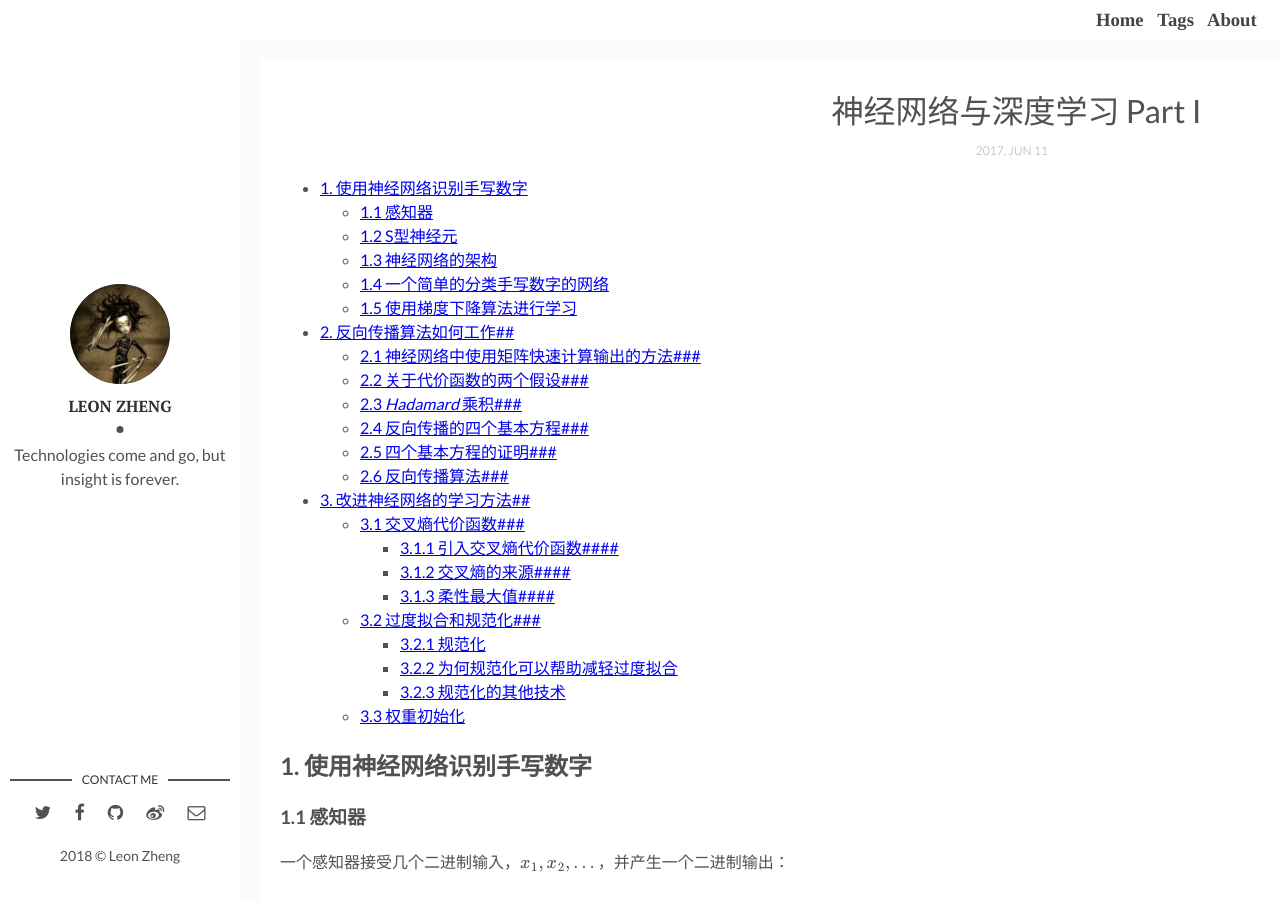
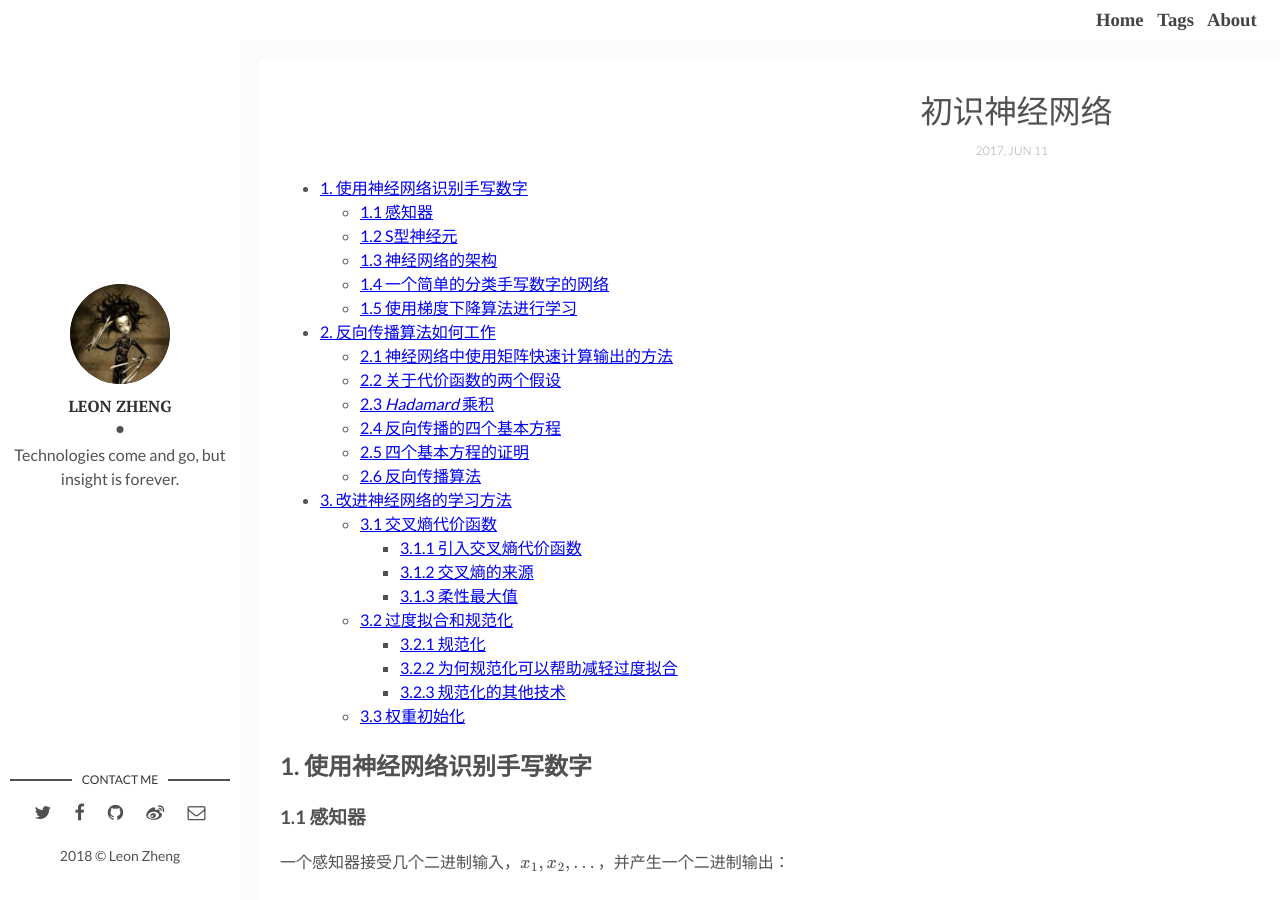
Before and after one commit to leon-zheng/leon-zheng.github.io, a Jekyll site: the page built from _posts/2017-06-11-the-first-neural-network.md, in a window 1280 px wide and 900 px high. Built offline with Jekyll 4.4.1, drawn with Linux system fonts in a browser that asks for light colours; formulas are drawn with MathJax 3; some of the changed text lies outside the part shown.

Commit message:
changed article title

```diff
--- a/_posts/2017-06-11-neural-networks-and-deep-learning-1.md
+++ b/_posts/2017-06-11-the-first-neural-network.md
@@ -1,8 +1,8 @@
 ---
-title: 神经网络与深度学习 Part I
+title: 初识神经网络
 layout: post
 img: nn.jpg
-tags: [神经网络, 深度学习]
+tags: [神经网络, 机器学习]
 ---
 
 * TOC
@@ -131,11 +131,11 @@ $Repeat:$
 
 
 
-## 2. 反向传播算法如何工作##
+## 2. 反向传播算法如何工作
 
 上一章我们得出了降低拟合误差的算法，但算法中涉及到的梯度计算还未解决。对于梯度计算，链式法则是本质且直观的解法，但由于其代数式非常复杂，我们需要寻找更简便的方法。反向传播算法最初在$1970$年代提及，但直到$1986$年*David Rumelhart, Geoffrey Hinton, Ronald Williams*的著名论文人们才发现反向传播算法比传统方法更快。现在，反向传播算法已经是神经网络学习的重要组成部分了。
 
-### 2.1 神经网络中使用矩阵快速计算输出的方法###
+### 2.1 神经网络中使用矩阵快速计算输出的方法
 
 我们使用 $\omega_{jk}^{l}$ 表示从第 $l-1$ 层的第 $k$ 个神经元到第 $l$ 层的第 $j$ 个神经元的链接上的权重，使用 $b_{j}^{l}$ 表示第 $l$ 层第 $j$ 个神经元的偏置，使用 $a_{j}^{l}$ 表示第 $l$ 层第 $j$ 个神经元的激活值。有了这些表示，第 $l$ 层的第 $j$ 个神经元的激活值就和第 $l-1$ 层的激活值通过方程联系起来了：
 $$
@@ -147,7 +147,7 @@ a^{l}=\sigma(\omega^{l}a^{l-1}+b^{l})\tag{2-2}
 $$
 在使用这个方程计算 $a^{l}$ 的过程中，我们计算了中间量 $z^{l}\equiv\omega^{l}a^{l-1}+b^{l}$。我们将 $z^{l}$ 称之为第 $l$ 层所有神经元的**带权输入**。
 
-### 2.2 关于代价函数的两个假设###
+### 2.2 关于代价函数的两个假设
 
 反向传播的目标是计算代价函数 $C$ 分别关于 $\omega$ 和 $b$ 的偏导数 $\partial C/\partial \omega$ 和 $\partial C/\partial b$。原始的二次代价函数为 ：
 $$
@@ -160,13 +160,13 @@ $$
 1. 代价函数可以被写成一个在每个训练样本 $x$ 上的代价函数 $C_{x}=\frac{1}{2}\left\|y(x)-a^{L}\right\|^{2}$ 的均值 $C=\frac{1}{n}\sum_{x}C_{x}$。
 2. 代价函数可以写作神经网络输出的函数。对于二次代价函数来说，$C=\frac{1}{2n}\sum_{x}\left\|y(x)-a^{L}\right\|^{2}$，对于确定的训练集，$n,x$ 是确定的，从而 $y(x)$ 也是确定的，所以该代价函数是神经网络输出 $a^{L}$ 的函数。
 
-### 2.3 *Hadamard* 乘积###
+### 2.3 *Hadamard* 乘积
 
 假设 $s$ 和 $t$ 是两个维度相同的向量或矩阵，那么我们使用 $s\odot t$ 表示**按元素**的乘积，这种乘法称为***Hadamard* 乘积**。
 
 *numpy*中可以使用 “$ * $” 运算符实现，*Matlab* 则使用 “$.*$” 运算符实现。
 
-### 2.4 反向传播的四个基本方程###
+### 2.4 反向传播的四个基本方程
 
 反向传播其实是对权重和偏置变化影响代价函数过程的理解，最终极的含义其实就是计算偏导数 $\partial C/\partial \omega_{jk}^{l}$ 和 $\partial C/\partial b_{j}^{l}$。为了计算这些值，我们引入一个中间变量 $\delta_{j}^{l}$，并将其称之为第 $l$ 层第 $j$ 个神经元上的误差。反向传播将给出计算误差 $\delta_{j}^{l}$ 的流程，然后将其关联到计算 $\partial C/\partial \omega_{jk}^{l}$ 和 $\partial C/\partial b_{j}^{l}$ 上。
 
@@ -207,14 +207,14 @@ $$
 \frac{\partial C}{\partial \omega^{l}}=\delta^{l}(a^{l-1})^{T}\tag{2-8}
 $$
 
-### 2.5 四个基本方程的证明###
+### 2.5 四个基本方程的证明
 
 1. 由定义可知，$\delta_{j}^{l}=\frac{\partial C}{\partial z_{j}^{l}}$。应用链式法则，$\delta_{j}^{L}=\sum_{k}\frac{\partial C}{\partial a_{k}^{L}} \cdot \frac{\partial a_{k}^{L}}{\partial z_{j}^{L}}$。由于第 $k$ 个神经元的输出激活值 $a_{k}^{L}$ 只依赖于第 $k$ 个神经元的带权输入 $z_{k}^{L}$，所以当 $k\neq j$ 时， $\frac{\partial a_{k}^{L}}{\partial z_{j}^{L}}$的值为 $0$，$\delta_{j}^{L}$ 的结果就简化为 $\delta_{j}^{L}=\frac{\partial C}{\partial a_{j}^{L}} \cdot \frac{\partial a_{j}^{L}}{\partial z_{j}^{L}}=\frac{\partial C}{\partial a_{j}^{L}} \cdot{\delta}'(z_{j}^{L})$。这正是分量形式的方程$1$。
 2. $\delta_{j}^{l}=\frac{\partial C}{\partial z_{j}^{l}}=\sum_{k}\frac{\partial C}{\partial z_{k}^{l+1}} \cdot\frac{\partial z_{k}^{l+1}}{\partial z_{j}^{l}}=\sum_{k}\frac{\partial z_{k}^{l+1}}{\partial z_{j}^{l}} \cdot\delta_{k}^{l+1}$，由于 $z_{k}^{l+1}=\sum_{j}\omega_{kj}^{l+1}a_{j}^{l}+b_{k}^{l+1}$，因此 $\frac{\partial z_{k}^{l+1}}{\partial z_{j}^{l}}=\omega_{kj}^{l+1}\cdot {\sigma}'(z_{j}^{l})$，代入前式可得 $\delta_{j}^{l}=\sum_{k}\omega_{kj}^{l+1}\delta_{k}^{l+1} {\sigma}'(z_{j}^{l})$。
 3. $\delta_{j}^{l}=\frac{\partial C}{\partial z_{j}^{l}}=\frac{\partial C}{\partial b_{j}^{l}}\frac{\partial b_{j}^{l}}{\partial z_{j}^{l}}$。由于 $z_{k}^{l}=\sum_{j}\omega_{kj}^{l}a_{j}^{l-1}+b_{k}^{l}$，所以 $\frac{\partial b_{j}^{l}}{\partial z_{j}^{l}}=1$，故 $\frac{\partial C}{\partial b_{j}^{l}}=\delta_{j}^{l}$。
 4. $\delta_{j}^{l}=\frac{\partial C}{\partial z_{j}^{l}}=\frac{\partial C}{\partial \omega_{jk}^{l}}\frac{\partial \omega_{jk}^{l}}{\partial z_{j}^{l}}$。由于 $\frac{\partial \omega_{jk}^{l}}{\partial z_{j}^{l}}=\frac{1}{a_{k}^{l-1}}$，所以 $\frac{\partial C}{\partial \omega_{jk}^{l}}=a_{k}^{l-1}\delta_{j}^{l}$。
 
-### 2.6 反向传播算法###
+### 2.6 反向传播算法
 
 1. 输入 $x$ ：为输入层设置对应的激活值 $a^{1}$。
 2. 前向传播：对每个 $l=2,3,...,L$ 计算相应的 $z^{l}=\omega^{l}a^{l-1}+b^{l}$ 和 $a^{l}=\sigma(z^{l})$。
@@ -228,9 +228,9 @@ $$
 
 
 
-## 3. 改进神经网络的学习方法##
+## 3. 改进神经网络的学习方法
 
-### 3.1 交叉熵代价函数###
+### 3.1 交叉熵代价函数
 
 在一般的神经网络中，神经元在犯错比较明显（当前的权重或偏置与理想的权重或偏置差距较大）时的学习速度缓慢。由于神经元是通过改变权重和偏置，并以代价函数的偏导数 $\partial C/\partial \omega$ 和 $\partial C/\partial b$ 所决定的速度学习，因此神经元学习缓慢的根本原因就是偏导数偏小。
 
@@ -240,7 +240,7 @@ $$
 
 根据 $\sigma(z)$ 的函数性质，当神经元的实际输出与期望输出差距很大（例如期望输出为$0$，而实际输出接近$1$）时，${\sigma}'(z)$ 的值很小，从而使 $\partial C/\partial \omega$ 和 $\partial C/\partial b$ 的值变得很小，导致神经元学习缓慢。
 
-#### 3.1.1 引入交叉熵代价函数####
+#### 3.1.1 引入交叉熵代价函数
 
 为了解决这种问题，我们引入交叉熵代价函数：$C=-\frac{1}{n}\sum_{x}\left [ y\ln a +(1-y)\ln(1-a) \right ]$，其中，$n$ 是训练数据的总数，求和是在所有的训练输入 $x$ 上进行的，$a$ 是输入为 $x$ 时神经元的实际输出，$y$ 是对应的目标输出。交叉熵能够作为代价函数有两点原因：
 1. 交叉熵始终是非负的；
@@ -260,7 +260,7 @@ C=-\frac{1}{n}\sum_x \sum_j \left[ y_j \ln a_j^L + (1-y_j) \ln (1-a_j^L) \right]
 $$
 需要注意的是，上述讨论只在输出神经元是S型神经元时有效，即当输出神经元是S型神经元时，交叉熵代价函数是比二次代价函数更好的选择。然而当输出神经元使用线性神经元时，由于 ${\sigma}'(z)$ 项的消失，二次代价函数将不会导致学习速度下降的问题。因而在这种情况下，二次代价函数就是一种合适的选择。
 
-#### 3.1.2 交叉熵的来源####
+#### 3.1.2 交叉熵的来源
 
 使用二次代价函数的神经网络学习速度下降的原因在于代价函数关于网络参数的偏导数中包含 ${\sigma}'(z)$ 这一项，因此我们希望对于一个训练样本，其代价函数的偏导数满足：
 $$
@@ -271,7 +271,7 @@ $$
 $$
 如果我们选择的代价函数满足这些条件，那么就可以实现初始误差越大，神经元学习越快的特性。实际上，我们可以通过数学的直觉推导出交叉熵的形式。由链式法则，我们有 $\frac{\partial C}{\partial b}=\frac{\partial C}{\partial a}{\sigma}'(z)$，代入 ${\sigma}'(z)=\sigma(z)(1-\sigma(z))=a(1-a)$ 后上个等式就变成 $\frac{\partial C}{\partial b}=\frac{\partial C}{\partial a}a(1-a)$。结合我们希望得到的 $\frac{\partial C}{\partial b}=(a-y)$ 就有了 $\frac{\partial C}{\partial a}=\frac{a-y}{a(1-a)}$。然后对此方程关于 $a$ 进行积分，得到 $C=-\left [ y\ln a +(1-y)\ln(1-a) \right ]+constant$。这是一个单独的训练样本对代价函数的贡献。为了得到整个训练集的代价函数，我们需要对所有的训练样本进行平均，得到了 $C=-\frac{1}{n}\sum_{x}\left [ y\ln a +(1-y)\ln(1-a) \right ]+constant$。
 
-#### 3.1.3 柔性最大值####
+#### 3.1.3 柔性最大值
 
 对于学习速度缓慢的问题还有另一种解决问题的方法：**柔性最大值 (*softmax*)** 神经元层。
 
@@ -352,7 +352,7 @@ $$
 
 最后为了使用反向传播算法，我们需要计算 $\delta_j^L$。由定义，$\delta_j^L\equiv\frac{\partial C}{\partial z_j^L}=\frac{1}{\sum_k e^{z_k^L}}\cdot \frac{\partial \sum_k e^{z_k^L}}{\partial z_j^L}-\frac{1}{e^{z_y^L}}\cdot \frac{\partial e^{z_y^L}}{\partial z_j^L}$，而$\frac{\partial \sum_k e^{z_k^L}}{\partial z_j^L}=e^{z_j^L}$，$\frac{\partial e^{z_y^L}}{\partial z_j^L}=e^{z_j^L}\cdot \mathbf{y}_j$，故 $\delta_j^L=a_j^L-\mathbf{y}_j$。
 
-### 3.2 过度拟合和规范化###
+### 3.2 过度拟合和规范化
 
 即使一个模型能够很好的拟合已有的数据，但并不表示是⼀个好模型。因为这可能只是因为模型中足够的⾃由度使得它可以描述几乎所有给定大小的数据集，而不需要真正洞察现象的本质。所以发生这种情形时，模型对已有的数据会表现的很好，但是对新的数据很难泛化。对⼀个模型真正的测验就是它对没见过的场景的预测能力。
 
```
